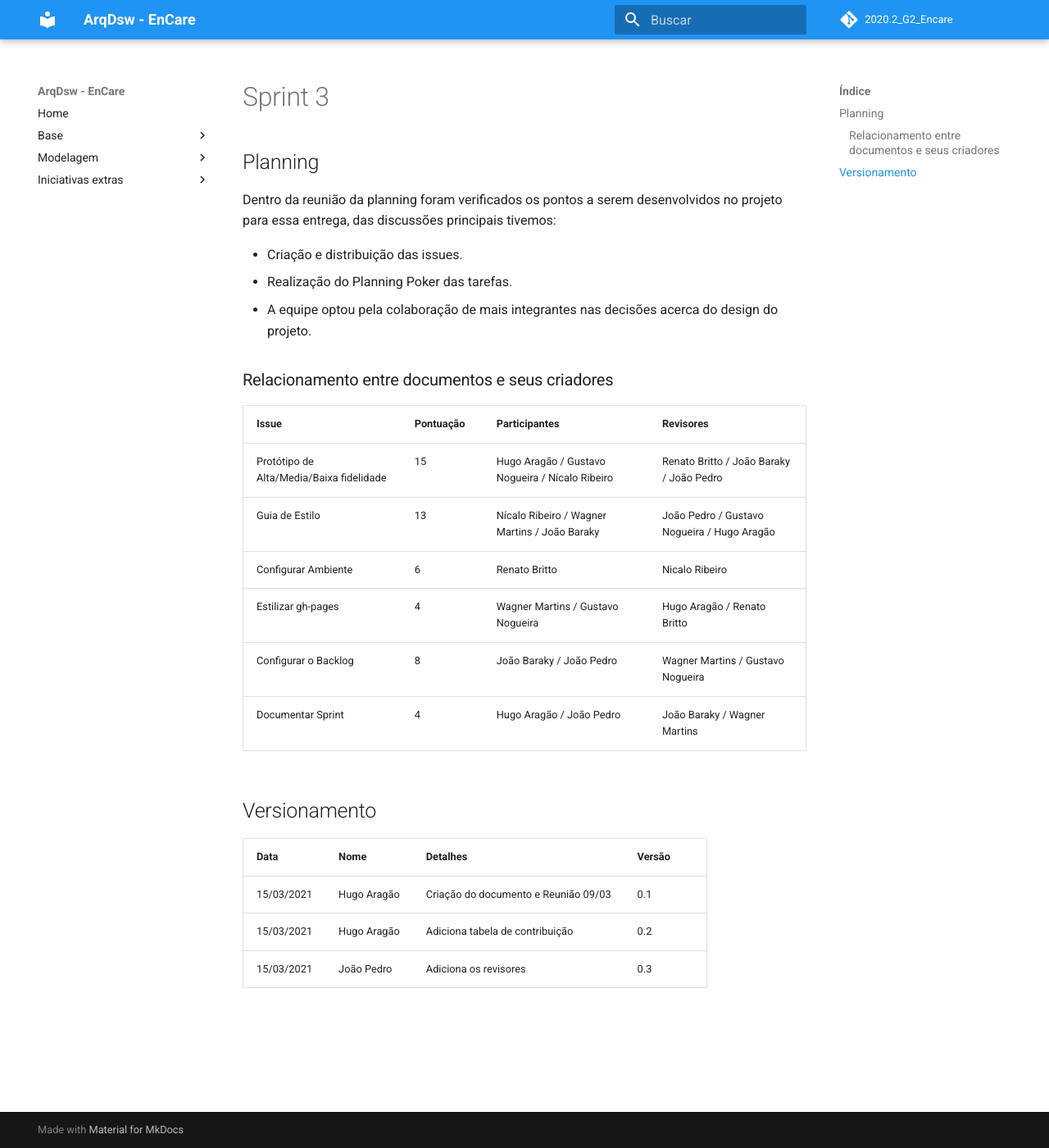
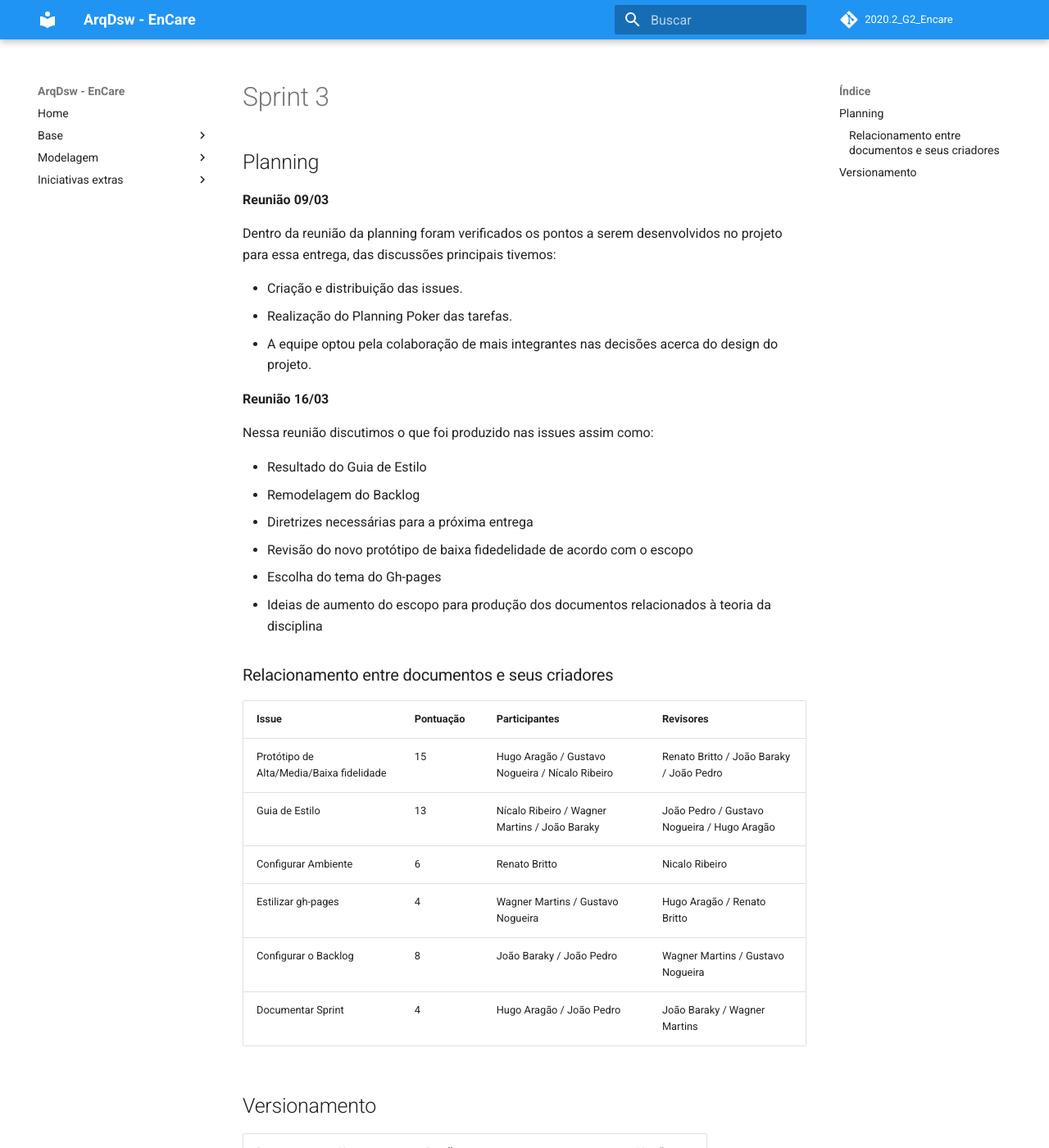
Before and after one commit to UnBArqDsw2020-2/2020.2_G2_Encare, an MkDocs documentation site: the page built from docs/Modelagem/sprints/Sprint3.md, in a window 1280 px wide and 1400 px high. Shown: the whole window at 82% size. Built offline with MkDocs 1.6.1 and Material for MkDocs 9.7.7, drawn with Linux system fonts in a browser that asks for light colours; comment, search, counter and statistics services are not loaded; some of the changed text lies outside the part shown.

Commit message:
Adiciona reuniao do dia 16/03

```diff
--- a/docs/Modelagem/sprints/Sprint3.md
+++ b/docs/Modelagem/sprints/Sprint3.md
@@ -1,12 +1,25 @@
 # Sprint 3
 
 ## Planning
+
+**Reunião 09/03**
 
 Dentro da reunião da planning foram verificados os pontos a serem desenvolvidos no projeto para essa entrega, das discussões principais tivemos:
 
 * Criação e distribuição das issues.
 * Realização do Planning Poker das tarefas.
 * A equipe optou pela colaboração de mais integrantes nas decisões acerca do design do projeto.
+
+**Reunião 16/03**
+
+Nessa reunião discutimos o que foi produzido nas issues assim como:
+
+* Resultado do Guia de Estilo
+* Remodelagem do Backlog
+* Diretrizes necessárias para a próxima entrega
+* Revisão do novo protótipo de baixa fidedelidade de acordo com o escopo
+* Escolha do tema do Gh-pages
+* Ideias de aumento do escopo para produção dos documentos relacionados à teoria da disciplina
 
 ### Relacionamento entre documentos e seus criadores
 
@@ -19,6 +32,7 @@ Dentro da reunião da planning foram verificados os pontos a serem desenvolvidos
 |Configurar o Backlog|8|João Baraky / João Pedro| Wagner Martins / Gustavo Nogueira |
 |Documentar Sprint|4|Hugo Aragão / João Pedro| João Baraky / Wagner Martins |
 
+
 ## Versionamento
 
 | Data | Nome | Detalhes | Versão |
@@ -26,3 +40,4 @@ Dentro da reunião da planning foram verificados os pontos a serem desenvolvidos
 | 15/03/2021 | Hugo Aragão| Criação do documento e Reunião 09/03 | 0.1 |
 | 15/03/2021 | Hugo Aragão| Adiciona tabela de contribuição | 0.2 |
 | 15/03/2021 | João Pedro | Adiciona os revisores | 0.3 |
+| 16/03/2021 | Hugo Aragão| Adiciona reunião 16/03| 0.4 |
```
